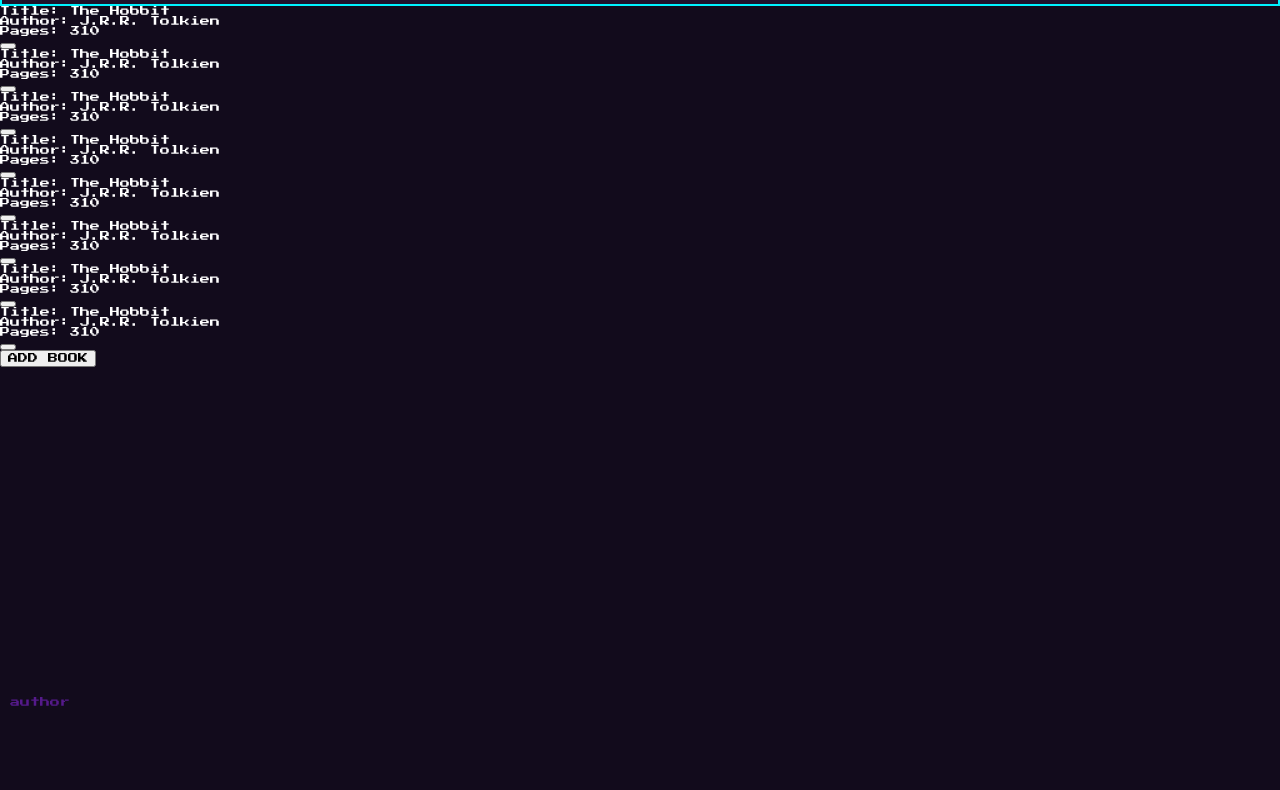
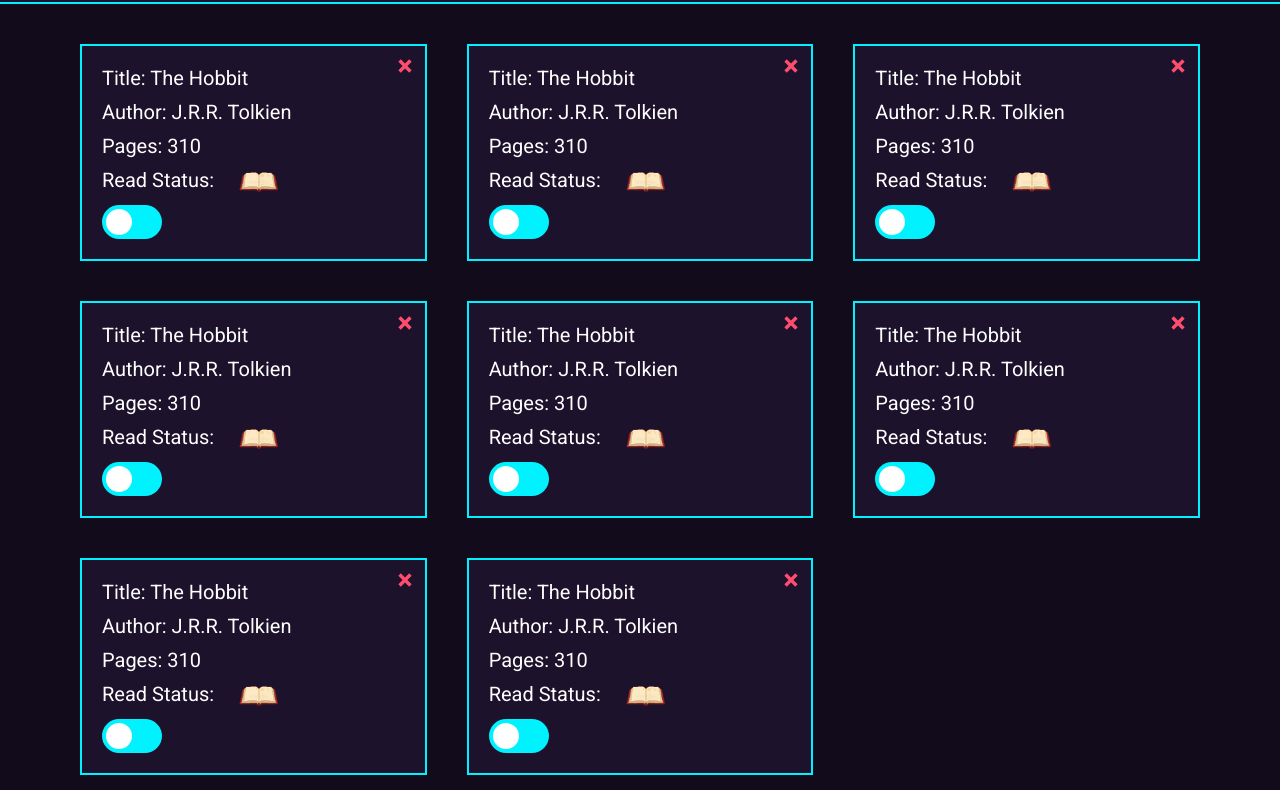
Before and after one commit to pontificust/odin-library, a plain HTML site: page index.html in a window 1280 px wide. Shown: the part 93-883 px from the top of the page. Before the commit the page ends 800 px from the top, so only its background shows below. Drawn offline with Linux system fonts and the light colour scheme.

Commit message:
feat: add main styles

```diff
--- a/assets/css/style.css
+++ b/assets/css/style.css
@@ -3,6 +3,14 @@
     src: url(../fonts/PressStart2P-Regular.woff2) format('woff2'),
         url(../fonts/PressStart2P-Regular.woff) format('woff');
     font-weight: normal;
+    font-style: normal;
+    font-display: swap;
+}
+
+@font-face {
+    font-family: "Roboto";
+    src: url('../fonts/Roboto-VariableFont_wdth\,wght.woff') format("woff"),
+        url("../fonts/Roboto-VariableFont_wdth\,wght.woff2") format("woff2");
     font-style: normal;
     font-display: swap;
 }
@@ -498,8 +506,8 @@
     --text-color: #FFFFFF;
     --label-text-color: #E2E8F0;
     --delete-button-color: #FF4D6D;
-    --add-background-color: #E63946;
-    --add-shadow-color: #E63946;
+    --add-button-color: #E63946;
+    --add-button-shadow-color: #9B2226;
     --card-border-color: #00F2FF;
     --card-shadow-color: #00A3FF;
     --header-text-color: #FFCC33;
@@ -523,7 +531,7 @@
     justify-content: space-between;
     align-items: center;
     background-color: var(--card-background-color);
-    border: 2px solid var(--card-border-color);
+    border-bottom: 2px solid var(--card-border-color);
 }
 
 .header__title {
@@ -536,6 +544,131 @@
 
 /* main styles start*/
 
+.main {
+    display: flex;
+    flex-direction: column;
+    gap: 60px;
+    padding: 40px 80px;
+}
+
+.main__cards {
+    display: grid;
+    grid-template-columns: repeat(auto-fit, minmax(300px, 1fr));
+    gap: 40px;
+    list-style: none;
+}
+
+.main__card {
+    background-color: var(--card-background-color);
+    border: 2px solid var(--card-border-color);
+    display: flex;
+    flex-direction: column;
+    padding: 20px;
+    gap: 10px;
+    font-size: 2rem;
+    font-family: 'Roboto';
+    position: relative;
+}
+
+.main__card::before {
+    content: '';
+    background-image: url(../img/close-thick.svg);
+    background-repeat: no-repeat;
+    position: absolute;
+    top: 10px;
+    right: 10px;
+    width: 20px;
+    height: 20px;
+    cursor: pointer;
+    transition: all 0.3s;
+}
+
+.main__status{
+    display: flex;
+    gap: 20px;
+}
+
+.main__status-icon {
+    transition: all 0.3s allow-discrete;
+
+}
+
+.close {
+    display: none;
+}
+
+.main__switch {
+    position: relative;
+    display: inline-block;
+    width: 60px;
+    height: 34px;
+}
+
+.main__checkbox {
+    opacity: 0;
+    width: 0;
+    height: 0;
+}
+
+.main__switch-slider {
+    position: absolute;
+    cursor: pointer;
+    top: 0;
+    left: 0;
+    right: 0;
+    bottom: 0;
+    background-color: var(--card-border-color);
+    transition: all 0.4s;
+}
+
+.main__switch-slider::before {
+    position: absolute;
+    content: "";
+    height: 26px;
+    width: 26px;
+    left: 4px;
+    bottom: 4px;
+    background-color: var(--text-color);
+    transition: all 0.4s;
+}
+
+.main__checkbox:checked + .main__switch-slider {
+    background-color: #2196F3;
+}
+
+.main__checkbox:focus + .main__switch-slider {
+     box-shadow: 0 0 1px #2196F3;
+}
+
+.main__checkbox:checked + .main__switch-slider::before {
+    transform: translateX(26px);
+}
+
+.main__switch-slider {
+    border-radius: 34px;
+}
+
+.main__switch-slider::before {
+    border-radius: 50%;
+}
+
+.main__add-button {
+    align-self: center;
+    color: var(--add-button-color);
+    background-color: transparent;
+    border: none;
+    font-size: clamp(2.5rem, 4vw, 4rem);
+    font-weight: 900;
+    text-shadow: 5px 5px 0px var(--add-button-shadow-color);
+    transition: all 0.4s;
+    cursor: pointer;
+}
+
+.main__add-button:hover {
+    transform: translateY(5px);
+    text-shadow: none;
+}
+
 
 /* main styles end*/
 
--- a/index.html
+++ b/index.html
@@ -1,11 +1,13 @@
 <!DOCTYPE html>
 <html lang="en">
+
 <head>
     <meta charset="UTF-8">
     <meta name="viewport" content="width=device-width, initial-scale=1.0">
     <link rel="stylesheet" href="assets/css/style.css">
     <title>Library</title>
 </head>
+
 <body>
     <header class="header">
         <h1 class="header__title">Virtual Library</h1>
@@ -18,72 +20,104 @@
                 <p class="main__author">Author: J.R.R. Tolkien</p>
                 <p class="main__pages">Pages: 310</p>
                 <div class="main__status">
-                    <p class="main__status-label"></p>
-                    <button class="main__status-toggle"></button>
+                    <p class="main__status-text">Read Status:</p>
+                    <img src="assets/img/book.png" width="50" alt="" class="main__status-icon">
                 </div>
+                <label class="main__switch">
+                    <input type="checkbox" class="main__checkbox">
+                    <span class="main__switch-slider round"></span>
+                </label>
             </li>
             <li class="main__card">
                 <p class="main__title">Title: The Hobbit</p>
                 <p class="main__author">Author: J.R.R. Tolkien</p>
                 <p class="main__pages">Pages: 310</p>
                 <div class="main__status">
-                    <p class="main__status-label"></p>
-                    <button class="main__status-toggle"></button>
+                    <p class="main__status-text">Read Status:</p>
+                    <img src="assets/img/book.png" width="50" alt="" class="main__status-icon">
                 </div>
+                <label class="main__switch">
+                    <input type="checkbox" class="main__checkbox">
+                    <span class="main__switch-slider round"></span>
+                </label>
             </li>
             <li class="main__card">
                 <p class="main__title">Title: The Hobbit</p>
                 <p class="main__author">Author: J.R.R. Tolkien</p>
                 <p class="main__pages">Pages: 310</p>
                 <div class="main__status">
-                    <p class="main__status-label"></p>
-                    <button class="main__status-toggle"></button>
+                    <p class="main__status-text">Read Status:</p>
+                    <img src="assets/img/book.png" width="50" alt="" class="main__status-icon">
                 </div>
+                <label class="main__switch">
+                    <input type="checkbox" class="main__checkbox">
+                    <span class="main__switch-slider round"></span>
+                </label>
             </li>
             <li class="main__card">
                 <p class="main__title">Title: The Hobbit</p>
                 <p class="main__author">Author: J.R.R. Tolkien</p>
                 <p class="main__pages">Pages: 310</p>
                 <div class="main__status">
-                    <p class="main__status-label"></p>
-                    <button class="main__status-toggle"></button>
+                    <p class="main__status-text">Read Status:</p>
+                    <img src="assets/img/book.png" width="50" alt="" class="main__status-icon">
                 </div>
+                <label class="main__switch">
+                    <input type="checkbox" class="main__checkbox">
+                    <span class="main__switch-slider round"></span>
+                </label>
             </li>
             <li class="main__card">
                 <p class="main__title">Title: The Hobbit</p>
                 <p class="main__author">Author: J.R.R. Tolkien</p>
                 <p class="main__pages">Pages: 310</p>
                 <div class="main__status">
-                    <p class="main__status-label"></p>
-                    <button class="main__status-toggle"></button>
+                    <p class="main__status-text">Read Status:</p>
+                    <img src="assets/img/book.png" width="50" alt="" class="main__status-icon">
                 </div>
+                <label class="main__switch">
+                    <input type="checkbox" class="main__checkbox">
+                    <span class="main__switch-slider round"></span>
+                </label>
             </li>
             <li class="main__card">
                 <p class="main__title">Title: The Hobbit</p>
                 <p class="main__author">Author: J.R.R. Tolkien</p>
                 <p class="main__pages">Pages: 310</p>
                 <div class="main__status">
-                    <p class="main__status-label"></p>
-                    <button class="main__status-toggle"></button>
+                    <p class="main__status-text">Read Status:</p>
+                    <img src="assets/img/book.png" width="50" alt="" class="main__status-icon">
                 </div>
+                <label class="main__switch">
+                    <input type="checkbox" class="main__checkbox">
+                    <span class="main__switch-slider round"></span>
+                </label>
             </li>
             <li class="main__card">
                 <p class="main__title">Title: The Hobbit</p>
                 <p class="main__author">Author: J.R.R. Tolkien</p>
                 <p class="main__pages">Pages: 310</p>
                 <div class="main__status">
-                    <p class="main__status-label"></p>
-                    <button class="main__status-toggle"></button>
+                    <p class="main__status-text">Read Status:</p>
+                    <img src="assets/img/book.png" width="50" alt="" class="main__status-icon">
                 </div>
+                <label class="main__switch">
+                    <input type="checkbox" class="main__checkbox">
+                    <span class="main__switch-slider round"></span>
+                </label>
             </li>
             <li class="main__card">
                 <p class="main__title">Title: The Hobbit</p>
                 <p class="main__author">Author: J.R.R. Tolkien</p>
                 <p class="main__pages">Pages: 310</p>
                 <div class="main__status">
-                    <p class="main__status-label"></p>
-                    <button class="main__status-toggle"></button>
+                    <p class="main__status-text">Read Status:</p>
+                    <img src="assets/img/book.png" width="50" alt="" class="main__status-icon">
                 </div>
+                <label class="main__switch">
+                    <input type="checkbox" class="main__checkbox">
+                    <span class="main__switch-slider round"></span>
+                </label>
             </li>
         </ul>
         <button class="main__add-button">
@@ -97,4 +131,5 @@
         </a>
     </footer>
 </body>
+
 </html>
```
Also changed, not shown: assets/fonts/Roboto-VariableFont_wdth,wght.woff (added), assets/fonts/Roboto-VariableFont_wdth,wght.woff2 (added), assets/img/book-closed.png (added), assets/img/close-thick.svg (added). Lines whose indentation alone changed are shown as unchanged.
